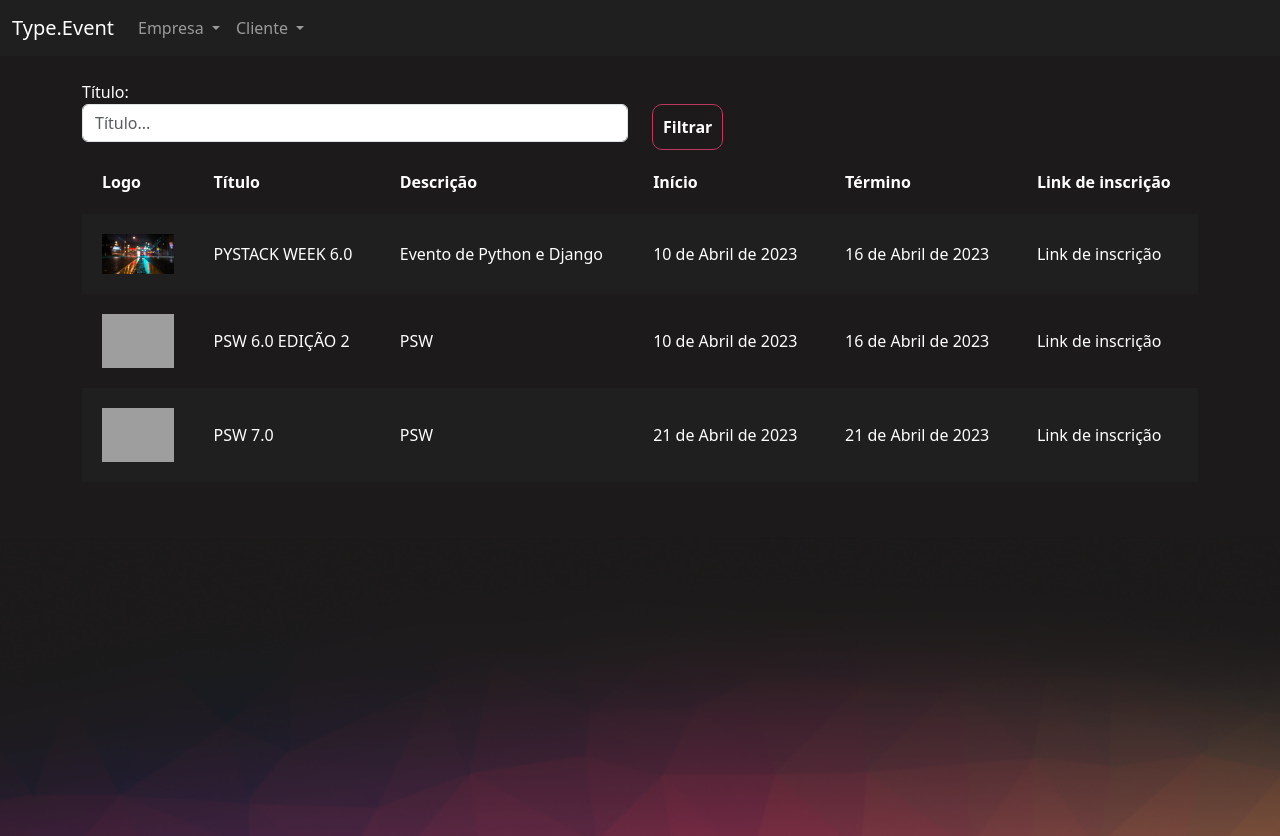
After one commit to eric-cabral/Projeto-PyStackWeek-DJango---Type-Event, a Django app: page /eventos/gerenciar_evento/ in a window 1280 px wide. The commit adds this page. Run offline with Django 4.2, Linux system fonts and the light colour scheme; a user stored in the database is signed in; data comes from the database, SQL or seed files in the repository; both versions use the stored data as it was after the commit; grey boxes are pictures that could not be loaded.

Commit message:
gerenciarEventoCompleto

```diff
--- /dev/null
+++ b/eventos/templates/gerenciar_evento.html
@@ -0,0 +1,50 @@
+{% extends "bases/base_evento.html" %}
+{% load static %}
+
+{% block 'importacoes' %}
+    <link href="{% static 'evento/css/gerenciar_evento.css' %}" rel="stylesheet">
+{% endblock %}
+
+{% block 'conteudo' %}
+    <div class="container">
+        <br>
+        <div class="row">
+            <div class="col-md">
+                <form action="{% url 'gerenciar_evento' %}" method="GET">
+                <label>Título: </label>
+                <input type="text" placeholder="Título..." class="form-control" name="nome">
+            </div>
+
+            <div class="col-md">
+                <br>
+                <input type="submit" class="btn-principal" value="Filtrar">
+                </form>
+            </div>
+
+        </div>
+        <table>
+            <tr>
+                <th>Logo</th>
+                <th>Título</th>
+                <th>Descrição</th>
+                <th>Início</th>
+                <th>Término</th>
+                <th>Link de inscrição</th>
+            </tr>
+
+            {% for evento in eventos %}
+            <tr class="{% cycle 'linha' 'linha2' %}">
+                <td width="10%"><a href="#"><img width="100%" src="/media/{{evento.logo}}"></a></td>
+                <td>{{evento.nome}}</td>
+                <td>{{evento.descricao}}</td>
+                <td>{{evento.data_inicio}}</td>
+                <td>{{evento.data_termino}}</td>
+                <td>Link de inscrição</td>
+            </tr>
+            {% endfor %}
+
+        </table>
+
+    </div>
+
+{% endblock %}
--- a/eventos/urls.py
+++ b/eventos/urls.py
@@ -2,5 +2,6 @@ from django.urls import path
 from . import views
 
 urlpatterns = [
-    path('novo_evento/', views.novo_evento, name='novo_evento')
+    path('novo_evento/', views.novo_evento, name='novo_evento'),
+    path('gerenciar_evento/', views.gerenciar_evento, name='gerenciar_evento'),
 ]
--- a/eventos/views.py
+++ b/eventos/views.py
@@ -40,3 +40,14 @@ def novo_evento(request):
 
         messages.add_message(request, constants.SUCCESS, 'Evento cadastrado com sucesso!')
         return redirect(reverse('novo_evento'))
+
+
+def gerenciar_evento(request):
+    if request.method == 'GET':
+        nome_evento = request.GET.get('nome')
+        eventos = Evento.objects.filter(criador=request.user)
+        # TODO: Realizar outros filtros
+        if nome_evento:
+            eventos = eventos.filter(nome__contains=nome_evento)
+
+        return render(request, 'gerenciar_evento.html', {'eventos': eventos})
--- a/templates/bases/base_evento.html
+++ b/templates/bases/base_evento.html
@@ -23,8 +23,8 @@
                         Empresa
                     </a>
                     <ul class="dropdown-menu">
-                        <li><a class="dropdown-item" href="">Criar novo evento</a></li>
-                        <li><a class="dropdown-item" href="">Gerenciar eventos</a></li>
+                        <li><a class="dropdown-item" href="{% url 'novo_evento' %}">Criar novo evento</a></li>
+                        <li><a class="dropdown-item" href="{% url 'gerenciar_evento' %}">Gerenciar eventos</a></li>
                     </ul>
                 </li>
 
--- /dev/null
+++ b/templates/static/evento/css/gerenciar_evento.css
@@ -0,0 +1,15 @@
+table{
+    width: 100%;
+    padding: 20px;
+}
+
+.linha{
+    height: 40px;
+    background-color: var(--main-color);
+    padding: 20px;
+}
+
+
+td, th{
+    padding: 20px;
+}
--- a/type_event/urls.py
+++ b/type_event/urls.py
@@ -16,9 +16,11 @@ Including another URLconf
 """
 from django.contrib import admin
 from django.urls import path, include
+from django.conf import settings
+from django.conf.urls.static import static
 
 urlpatterns = [
     path('admin/', admin.site.urls),
     path('usuarios/', include('usuarios.urls')),
     path('eventos/', include('eventos.urls')),
-]
+] + static(settings.MEDIA_URL, document_root=settings.MEDIA_ROOT)
```
Also changed, not shown: db.sqlite3, 2 other files.
